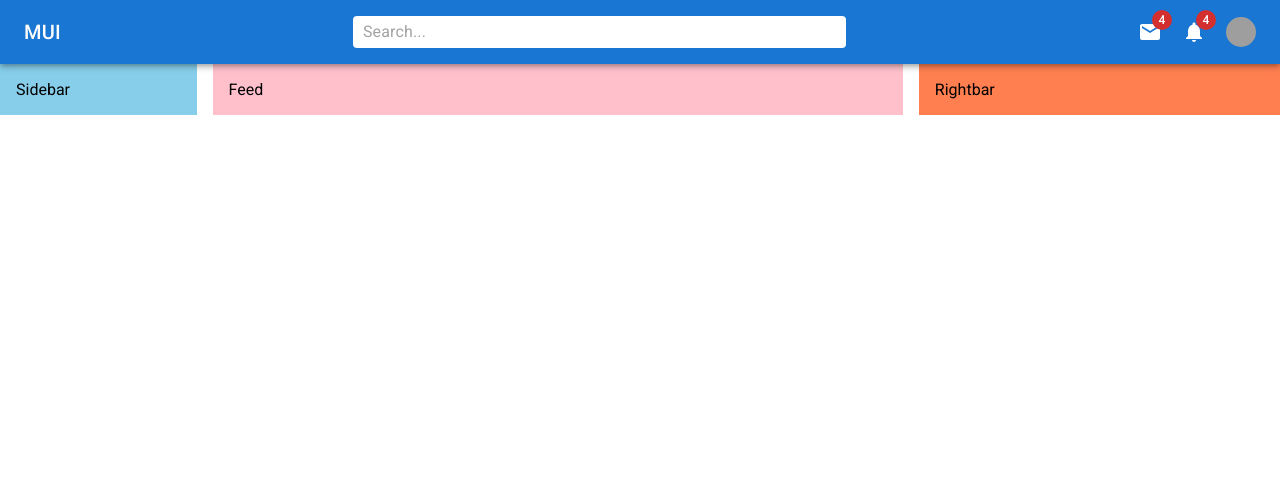
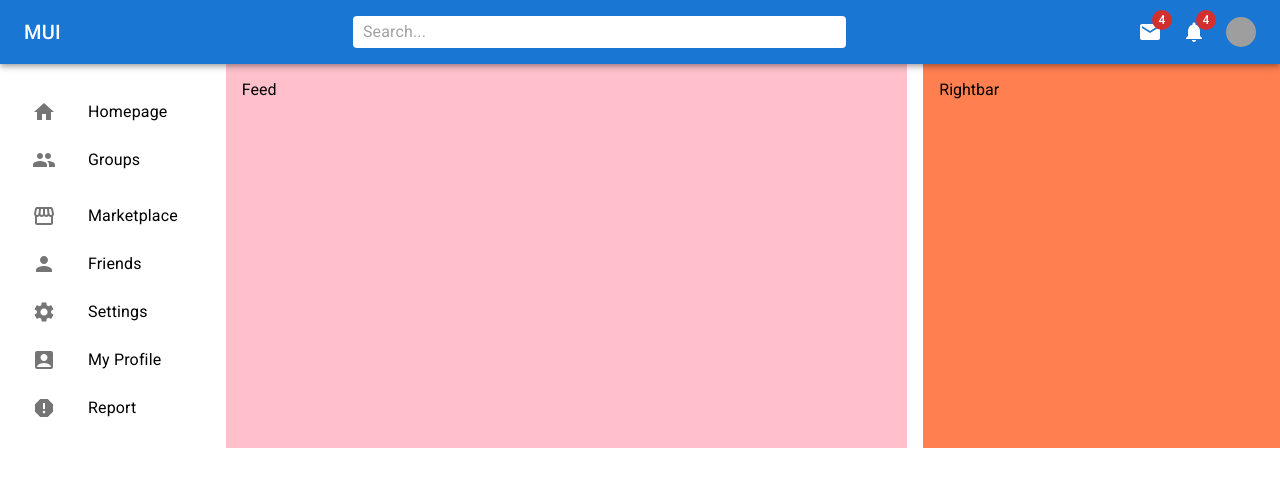
Before and after one commit to randilt/MaterialUI-Practice-project, a React (Vite) app: page / in a window 1280 px wide. Shown: the top 486 px of the page. Built offline with nearby package versions, Linux system fonts and the light colour scheme; grey boxes are pictures that could not be loaded.

Commit message:
Create the sidebar

```diff
--- a/src/components/Sidebar.jsx
+++ b/src/components/Sidebar.jsx
@@ -1,14 +1,85 @@
-import { Box } from "@mui/material";
+import {
+  AccountBox,
+  Drafts,
+  Group,
+  Home,
+  Inbox,
+  Person,
+  Report,
+  Settings,
+  Store,
+  Storefront,
+} from "@mui/icons-material";
+import {
+  Box,
+  List,
+  ListItem,
+  ListItemButton,
+  ListItemIcon,
+  ListItemText,
+} from "@mui/material";
 
 export const Sidebar = () => {
   return (
-    <Box
-      bgcolor="skyblue"
-      flex={1}
-      p={2}
-      sx={{ display: { xs: "none", sm: "block" } }}
-    >
-      Sidebar
+    <Box flex={1} p={2} sx={{ display: { xs: "none", sm: "block" } }}>
+      <List>
+        <ListItem disablePadding>
+          <ListItemButton component="a" href="#home">
+            <ListItemIcon>
+              <Home />
+            </ListItemIcon>
+            <ListItemText primary="Homepage" />
+          </ListItemButton>
+        </ListItem>
+        <ListItem disablePadding>
+          <ListItemButton component="a" href="#groups">
+            <ListItemIcon>
+              <Group />
+            </ListItemIcon>
+            <ListItemText primary="Groups" />
+          </ListItemButton>
+        </ListItem>
+      </List>
+      <ListItem disablePadding>
+        <ListItemButton component="a" href="#store">
+          <ListItemIcon>
+            <Storefront />
+          </ListItemIcon>
+          <ListItemText primary="Marketplace" />
+        </ListItemButton>
+      </ListItem>
+      <ListItem disablePadding>
+        <ListItemButton component="a" href="#friends">
+          <ListItemIcon>
+            <Person />
+          </ListItemIcon>
+          <ListItemText primary="Friends" />
+        </ListItemButton>
+      </ListItem>
+      <ListItem disablePadding>
+        <ListItemButton component="a" href="#settings">
+          <ListItemIcon>
+            <Settings />
+          </ListItemIcon>
+          <ListItemText primary="Settings" />
+        </ListItemButton>
+      </ListItem>
+      <ListItem disablePadding>
+        <ListItemButton component="a" href="#profile">
+          <ListItemIcon>
+            <AccountBox />
+          </ListItemIcon>
+          <ListItemText primary="My Profile" />
+        </ListItemButton>
+      </ListItem>
+      <ListItem disablePadding>
+        <ListItemButton component="a" href="#bugs">
+          <ListItemIcon>
+            <Report />
+          </ListItemIcon>
+          <ListItemText primary="Report" />
+        </ListItemButton>
+      </ListItem>
     </Box>
   );
 };
```
